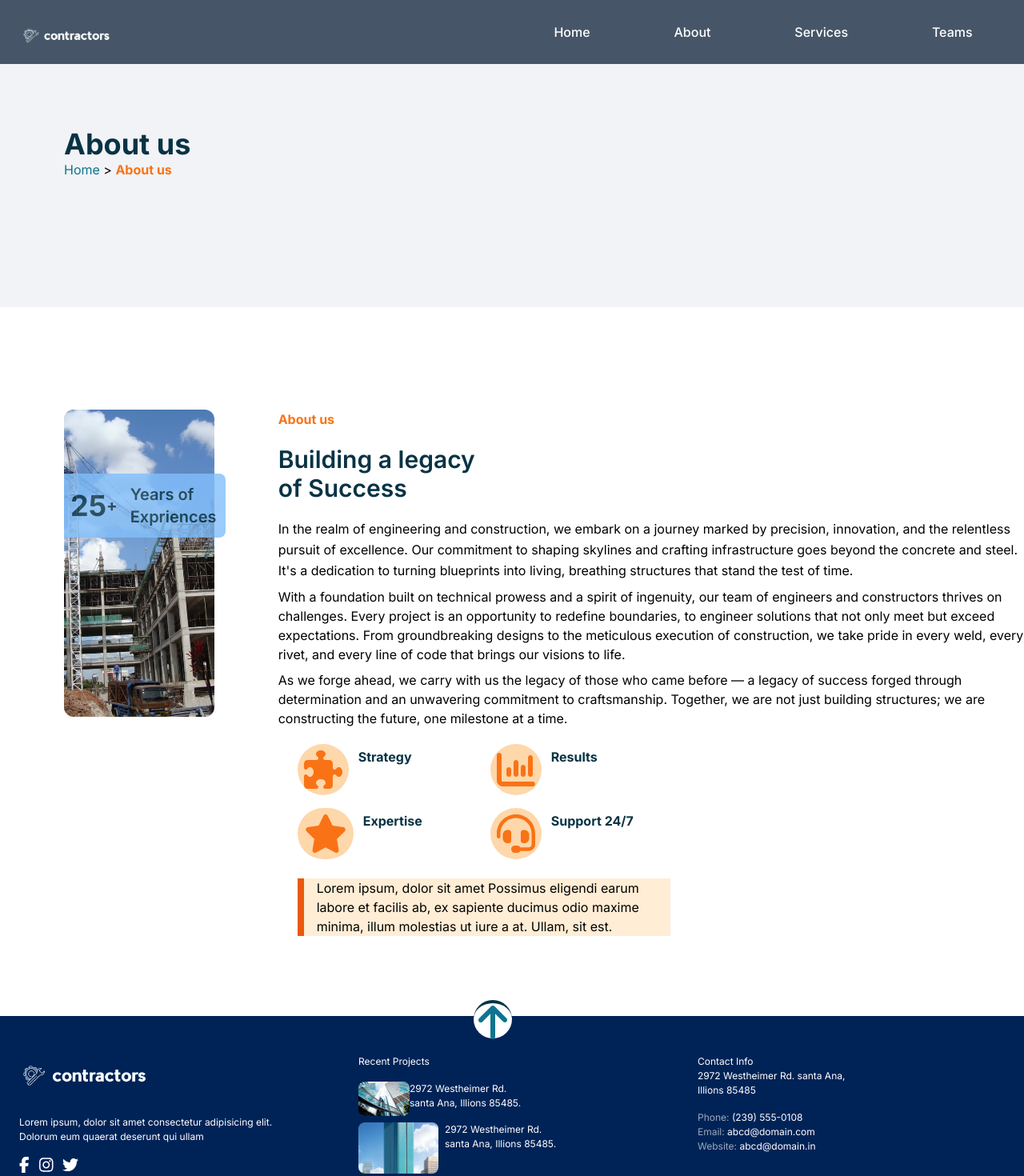
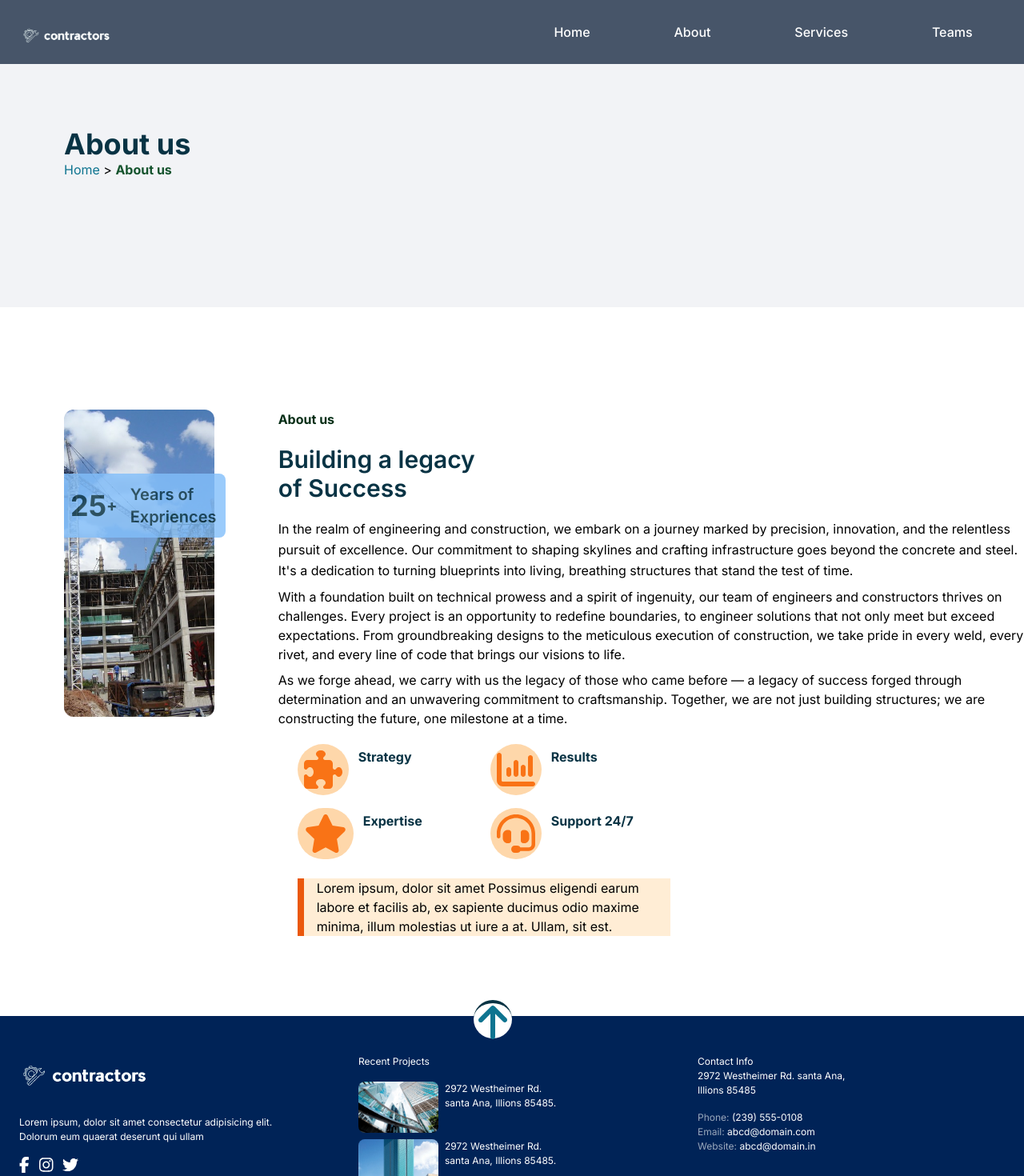
Before and after one commit to Abelakmal/pwd-companyProfile, a Next.js app: page /about in a window 1280 px wide. Shown: the top 1470 px of the page at 80% size. Built offline with nearby package versions, Linux system fonts and the light colour scheme.

Commit message:
meningkatkan aksebility

```diff
--- a/app/about/page.js
+++ b/app/about/page.js
@@ -30,7 +30,7 @@ const About = () => {
           <Image src="/aboutImg.jpg" width={500} height={100} alt="bangunan belum jadi" className="w-72 h-96 rounded-xl object-cover" />
         </div>
         <div className="lg:ml-20 max-md:mx-4">
-          <h2 className="font-bold text-orange-500 max-md:text-2xl max-md:py-6">About us</h2>
+          <h2 className="font-bold text-green-950 max-md:text-2xl max-md:py-6">About us</h2>
           <h3 className="font-semibold text-3xl text-cyan-950 my-5">
             Building a legacy <br />
             of Success
--- a/app/components/Directory.js
+++ b/app/components/Directory.js
@@ -11,7 +11,7 @@ const Directory = ({directory}) => {
         </Link>{' '}
         {'>'}
         {' '}
-        <span className="text-orange-500 font-bold max-md:text-sm">{directory}</span>
+        <span className="text-green-900 font-bold max-md:text-sm">{directory}</span>
       </span>
     </section>
   );
--- a/app/components/Footer.js
+++ b/app/components/Footer.js
@@ -38,7 +38,7 @@ const Footer = () => {
         <div className="w-full">
           <h1 className="mb-4">Recent Projects</h1>
           <div className="flex my-2">
-            <Image src="/hero.jpg" width={64} height={64} alt="gambar gedung" className="rounded-lg max-md:mr-2 max-md:h-16 max-md:w-16" />
+            <Image src="/hero.jpg" width={100} height={100} alt="gambar gedung" className="rounded-lg mr-2 h-16 object-cover" />
             <p>
               2972 Westheimer Rd. <br /> santa Ana, Illions 85485.
             </p>
--- a/app/services/page.js
+++ b/app/services/page.js
@@ -15,22 +15,22 @@ const Services = () => {
         <ul className=" grid grid-cols-2 max-md:grid-cols-1 mt-6 gap-4 text-center lg:p-20 max-md:p-8">
           <li className="lg:hover:bg-white max-md:bg-white  lg:w-96 h-64 max-md:p-2 lg:hover:shadow-xl max-md:shadow-xl group lg:hover:rounded-lg max-md:rounded-lg flex flex-col items-center justify-center">
             <FontAwesomeIcon icon={faClipboardList} className="text-[rgb(22,54,105)] h-12 lg:group-hover:text-orange-400 max-md:text-orange-400" />
-            <h3 className="font-bold my-1 lg:group-hover:border-b-2 border-b-2 lg:group-hover:border-orange-400 max-md:border-orange-400 w-max ">Management</h3>
+            <h2 className="font-bold my-1 lg:group-hover:border-b-2 border-b-2 lg:group-hover:border-orange-400 max-md:border-orange-400 w-max ">Management</h2>
             <p>Lorem ipsum dolor sit amet consectetur, adipisicing elit. Amet perferendis </p>
           </li>
           <li className="lg:hover:bg-white max-md:bg-white  lg:w-96 h-64 max-md:p-2 lg:hover:shadow-xl max-md:shadow-xl group lg:hover:rounded-lg max-md:rounded-lg flex flex-col items-center justify-center">
             <FontAwesomeIcon icon={faHelmetSafety} className="text-[rgb(22,54,105)] h-12 lg:group-hover:text-orange-400 max-md:text-orange-400" />
-            <h3 className="font-bold my-1 lg:group-hover:border-b-2 border-b-2 lg:group-hover:border-orange-400 max-md:border-orange-400 w-max ">Engineering</h3>
+            <h2 className="font-bold my-1 lg:group-hover:border-b-2 border-b-2 lg:group-hover:border-orange-400 max-md:border-orange-400 w-max ">Engineering</h2>
             <p>Lorem ipsum dolor sit amet consectetur, adipisicing elit. Amet perferendis </p>
           </li>
           <li className="lg:hover:bg-white max-md:bg-white  lg:w-96 h-64 max-md:p-2 lg:hover:shadow-xl max-md:shadow-xl group lg:hover:rounded-lg max-md:rounded-lg flex flex-col items-center justify-center">
             <FontAwesomeIcon icon={faPaintRoller} className="text-[rgb(22,54,105)] h-12 lg:group-hover:text-orange-400 max-md:text-orange-400" />
-            <h3 className="font-bold my-1 lg:group-hover:border-b-2 border-b-2 lg:group-hover:border-orange-400 max-md:border-orange-400 w-max ">Renovations</h3>
+            <h2 className="font-bold my-1 lg:group-hover:border-b-2 border-b-2 lg:group-hover:border-orange-400 max-md:border-orange-400 w-max ">Renovations</h2>
             <p>Lorem ipsum dolor sit amet consectetur, adipisicing elit. Amet perferendis </p>
           </li>
           <li className="lg:hover:bg-white max-md:bg-white  lg:w-96 h-64 max-md:p-2 lg:hover:shadow-xl max-md:shadow-xl group lg:hover:rounded-lg max-md:rounded-lg flex flex-col items-center justify-center">
             <FontAwesomeIcon icon={faScrewdriverWrench} className="text-[rgb(22,54,105)] h-12 lg:group-hover:text-orange-400 max-md:text-orange-400" />
-            <h3 className="font-bold my-1 lg:group-hover:border-b-2 border-b-2 lg:group-hover:border-orange-400 max-md:border-orange-400 w-max ">Maintenance</h3>
+            <h2 className="font-bold my-1 lg:group-hover:border-b-2 border-b-2 lg:group-hover:border-orange-400 max-md:border-orange-400 w-max ">Maintenance</h2>
             <p>Lorem ipsum dolor sit amet consectetur, adipisicing elit. Amet perferendis </p>
           </li>
         </ul>
```
